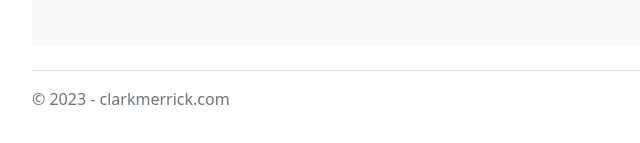
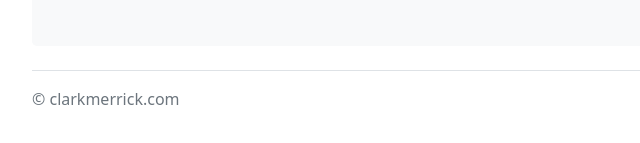
Before and after one commit to clarkmerrick/clarkmerrick.com, a plain HTML site: page 404.html in a window 1280 px wide. Shown: the part 357-500 px from the top of the page, 50-690 px from the left. Drawn offline with Linux system fonts and the light colour scheme.

Commit message:
Fix 404 page

```diff
--- a/404/404.html
+++ b/404.html
@@ -52,7 +52,7 @@
     </div>
 
     <footer class="pt-3 mt-4 text-muted border-top">
-      &copy; 2023 - clarkmerrick.com
+      &copy; clarkmerrick.com
     </footer>
   </div>
 </main>
```
